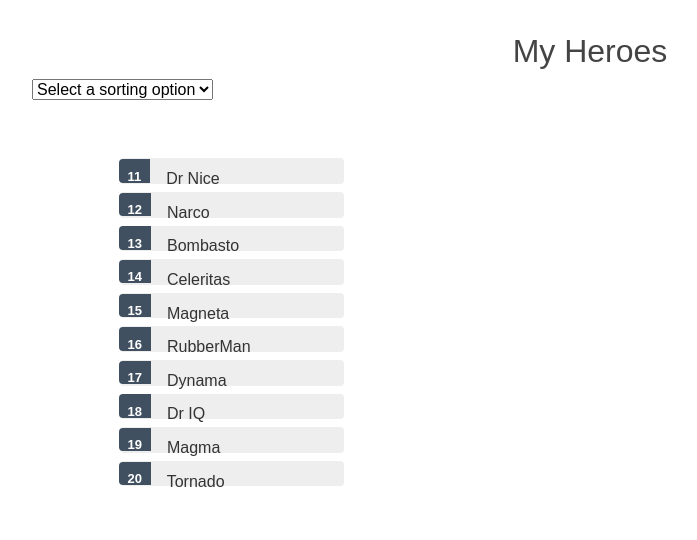
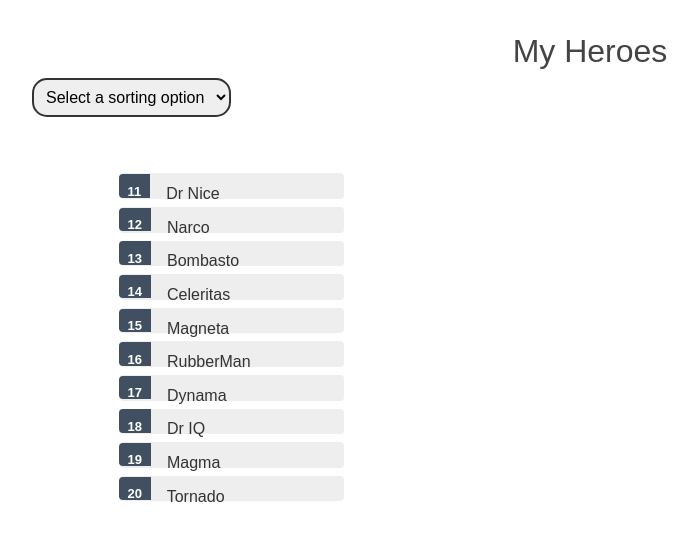
Before and after one commit to DanielDiaconu/Tour-Of-Heroes, an Angular app: page / in a window 1280 px wide. Shown: the top 540 px of the page, without its empty margins (50-747 px from the left). Built offline with nearby package versions, Linux system fonts and the light colour scheme.

Commit message:
added select styling

```diff
--- a/src/app/heroes-sort-component/heroes-sort-component.component.css
+++ b/src/app/heroes-sort-component/heroes-sort-component.component.css
@@ -0,0 +1,5 @@
+select {
+  border: 2px solid #333;
+  outline: none;
+  border-radius: 15px;
+}
--- a/src/app/heroes-sort-component/heroes-sort-component.component.html
+++ b/src/app/heroes-sort-component/heroes-sort-component.component.html
@@ -1,5 +1,5 @@
-<select (change)="sortHeroes($event)" name="sort" id="sort">
-  <option>Select a sorting option</option>
+<select (change)="sortHeroes($event)" name="sort" class="p-2" id="sort">
+  <option selected disabled>Select a sorting option</option>
   <option value="0">Default</option>
   <option value="1">Ascending</option>
   <option value="2">Descending</option>
--- a/src/app/heroes/heroes.component.html
+++ b/src/app/heroes/heroes.component.html
@@ -2,6 +2,7 @@
   <h2 class="text-center">My Heroes</h2>
   <app-heroes-sort-component></app-heroes-sort-component>
   <div class="d-flex flex-row justify-content-around align-items-center my-5">
+    <div>
       <ul class="heroes col-6">
         <li
           *ngFor="let hero of heroes"
@@ -11,6 +12,7 @@
           <span class="badge">{{ hero.id }}</span> {{ hero.name }}
         </li>
       </ul>
+    </div>
     <app-hero-detail class="col-6" [hero]="selectedHero"></app-hero-detail>
   </div>
 </div>
```
Lines whose indentation alone changed are shown as unchanged.
